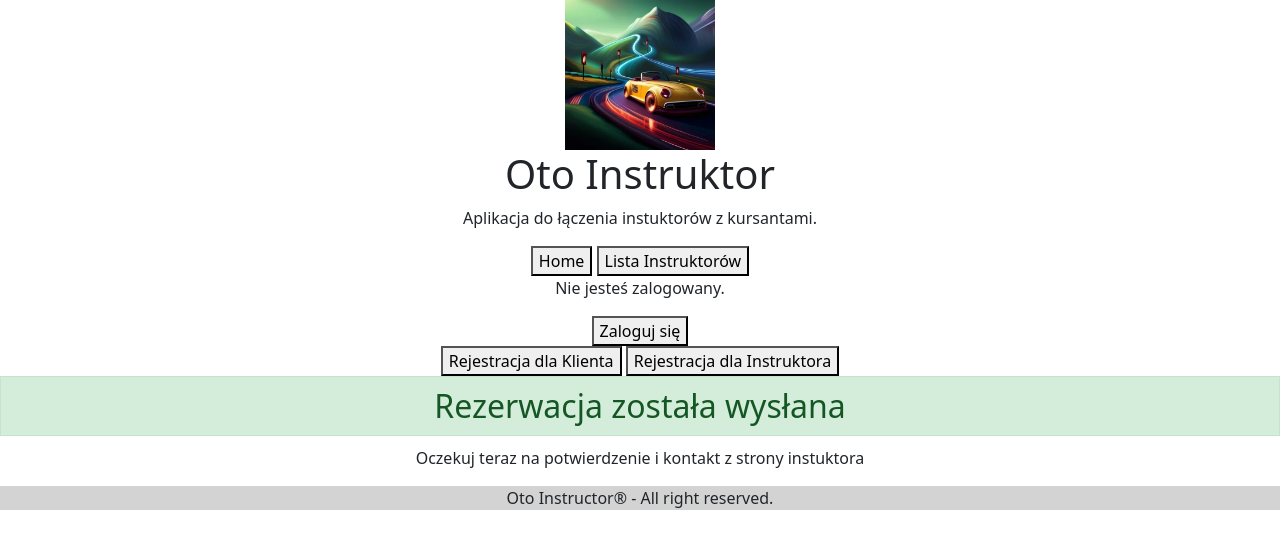
After one commit to TheRizzy/Oto_Instruktor, a Django app: page /confirmation/ in a window 1280 px wide. The commit adds this page. Shown: the top 549 px of the page. Run offline with Django 4.2, Linux system fonts and the light colour scheme; some libraries are stand-ins or nearby versions.

Commit message:
Add reservation and confirm/reject for instructors

```diff
--- a/Oto_Instruktor_project/Oto_Instruktor_project/urls.py
+++ b/Oto_Instruktor_project/Oto_Instruktor_project/urls.py
@@ -29,10 +29,11 @@ urlpatterns = [
     path('instructors_list/', ex_views.instructorListView.as_view(), name='instructors_list'),
     path('instructor_profile/<int:pk>/', ex_views.InstructorProfileView.as_view(), name='instructor_profile'),
     path('instructor_detail/<int:pk>', ex_views.InstructorDetailView.as_view(), name='instructor_detail'),
-    path('instructor_add_availability/', ex_views.AddAvailabilityView.as_view(), name='instructor_add_availability'),
-    path('instructor_availability/', ex_views.InstructorAvailabilityView.as_view(), name='instructor_availability_view'),
+    path('instructor_availability/', ex_views.AddAvailabilityView.as_view(), name='instructor_availability'),
     path('reserve_availability/<int:availability_id>/', ex_views.ReserveAvailabilityView.as_view(), name='reserve_availability'),
-
-
+    path('confirmation/', ex_views.ConfirmationView.as_view(), name='confirmation'),
+    path('instructor_reservations/', ex_views.InstructorReservationView.as_view(), name='instructor_reservations'),
+    path('instructor_confirm_reservation/<int:pk>', ex_views.InstructorConfirmReservationView.as_view(), name='instructor_confirm_reservation'),
+    path('instructor_reject_reservation/<int:pk>', ex_views.InstructorRejectReservationView.as_view(), name='instructor_reject_reservation'),
 
 ]
--- a/Oto_Instruktor_project/driving_instructor/models.py
+++ b/Oto_Instruktor_project/driving_instructor/models.py
@@ -49,6 +49,3 @@ class Reservation(models.Model):
     end_time = models.TimeField()
     comment = models.TextField(blank=True, null=True)
     is_confirmed = models.BooleanField(default=False)
-
-    def __str__(self):
-        return f"Reservation by {self.user.username} on {self.date} from {self.start_time} to {self.end_time}"
--- a/Oto_Instruktor_project/driving_instructor/templates/driving_instructor/base.html
+++ b/Oto_Instruktor_project/driving_instructor/templates/driving_instructor/base.html
@@ -30,6 +30,10 @@
             margin-bottom: 10px;
         }
 
+        footer{
+            background-color:lightgrey;
+        }
+
         {% block style %}
 
         {% endblock style %}
@@ -47,8 +51,8 @@
             <a href="{% url 'logout' %}"><button>Wyloguj się</button></a>
                 <!-- Here need add check if user is instructor - if true:  -->
                 <a href="{% url 'instructor_profile' user.pk %}"><button>Edytuj swój profil</button></a>
-                <a href="{% url 'instructor_add_availability'%}"><button>Edytuj swoją dostępność</button></a>
-                <a href="{% url 'instructor_availability_view'%}"><button>Zobacz dodaną dostępność</button></a>
+                <a href="{% url 'instructor_availability'%}"><button>Edytuj swoją dostępność</button></a>
+                <a href="{% url 'instructor_reservations'%}"><button>Zobacz swoje rezerwację</button></a>
 
         {% else %}
             <br>
@@ -69,4 +73,9 @@
         // {% endblock script %}
         </script>
     </body>
+
+    <footer>
+        <p>Oto Instructor® - All right reserved. </p>
+    </footer>
+
 </html>
--- /dev/null
+++ b/Oto_Instruktor_project/driving_instructor/templates/driving_instructor/confirmationView.html
@@ -0,0 +1,21 @@
+{% extends "driving_instructor/base.html" %}
+
+{% block style %}
+
+h2{
+    background-color: #d4edda;
+    color: #155724;
+    border: 1px solid #c3e6cb;
+    padding: 10px;
+    margin-bottom: 10px;
+}
+
+{% endblock %}
+
+{% block content %}
+
+<h2>Rezerwacja została wysłana</h1>
+<p>Oczekuj teraz na potwierdzenie i kontakt z strony instuktora</p>
+
+
+{% endblock %}
--- a/Oto_Instruktor_project/driving_instructor/templates/driving_instructor/instructorsListView.html
+++ b/Oto_Instruktor_project/driving_instructor/templates/driving_instructor/instructorsListView.html
@@ -12,7 +12,7 @@
                 <strong>Zakres pracy:</strong> {{ instructor.work_region }}<br>
                 <strong>Cena za 1 godzinę jazdy:</strong> {{ instructor.hourly_rate }} PLN<br>
                 <button><a href="{% url 'instructor_detail' instructor.pk %}">Szczegóły</a></button><br>
-                <button><a href="#">Rezerwuj zajęcia (funkcjonalność zostanie dodana w przyszłości)</a></button>
+                <hr>
             </li>
         {% empty %}
             <li>Brak instruktorów.</li>
--- a/Oto_Instruktor_project/driving_instructor/views.py
+++ b/Oto_Instruktor_project/driving_instructor/views.py
@@ -1,5 +1,5 @@
 from django.forms.models import BaseModelForm
-from django.shortcuts import render, redirect
+from django.shortcuts import render, redirect, get_object_or_404
 from django.http import HttpResponse
 from django.urls import reverse, reverse_lazy
 from django.views import View
@@ -8,7 +8,7 @@ from django.contrib import messages
 from django.contrib.auth.views import LoginView, LogoutView
 from django.contrib.auth.mixins import LoginRequiredMixin
 from .models import User, Instructor, InstructorProfile, Availability, Reservation
-from .forms import RegisterInstructorForm, RegisterClientForm, InstructorProfileForm, ReservationForm, AvailabilityForm, ReservationForm
+from .forms import RegisterInstructorForm, RegisterClientForm, InstructorProfileForm, ReservationForm, AvailabilityForm, ReservationForm, ConfirmationForm
 from django.contrib.auth.decorators import login_required
 from django.utils import timezone
 
@@ -140,24 +140,39 @@ class InstructorProfileView(LoginRequiredMixin, UpdateView):
 class InstructorDetailView(DetailView):
     model = InstructorProfile
     template_name = 'driving_instructor/instructorDetail.html'
-    context_object_name = 'instructor'
 
+    def get_context_data(self, **kwargs):
+        context = super().get_context_data(**kwargs)
+
+        instructor_profile = InstructorProfile.objects.get(pk=self.kwargs['pk'])
+
+        instructor = Instructor.objects.get(pk=self.kwargs['pk'])
+        availabilities = Availability.objects.filter(instructor=instructor, date__gte=timezone.now().date())
+
+        context['instructor'] = instructor_profile
+        context['availabilities'] = availabilities
+
+        return context
 
 
 
 class AddAvailabilityView(LoginRequiredMixin, View):
-    template_name = 'driving_instructor/instructorAddAvailabilityView.html'
+    template_name = 'driving_instructor/instructorAvailabilityView.html'
     form_class = AvailabilityForm
 
     def get(self, request):
         form = self.form_class()
-        return render(request, self.template_name, {'form': form})
+        instructor = Instructor.objects.get(user=request.user)
+
+        # Get availabilities assigned to instructor
+        availabilities = Availability.objects.filter(instructor=instructor, date__gte=timezone.now().date())
+        return render(request, self.template_name, {'form': form, 'availabilities': availabilities})
 
     def post(self, request):
         form = self.form_class(request.POST)
+        # Get login instructor
+        instructor = Instructor.objects.get(user=request.user)
         if form.is_valid():
-            # Get login instructor
-            instructor = Instructor.objects.get(user=request.user)
 
             # Get data from form
             date = form.cleaned_data['date']
@@ -168,20 +183,11 @@ class AddAvailabilityView(LoginRequiredMixin, View):
             availability = Availability(instructor=instructor, date=date, start_time=start_time, end_time=end_time)
             availability.save()
             messages.success(self.request, 'Dostępność została pomyślnie dodana.')
-            return redirect('instructor_add_availability')
-        return render(request, self.template_name, {'form': form})
+            return redirect('instructor_availability')
 
-
-class InstructorAvailabilityView(LoginRequiredMixin, View):
-    template_name = 'driving_instructor/instructorAvailabilityView.html'
-
-    def get(self, request):
-        # Get login
-        instructor = Instructor.objects.get(user=request.user)
-
-        # Get availabilities assigned to instructor
         availabilities = Availability.objects.filter(instructor=instructor, date__gte=timezone.now().date())
-        return render(request, self.template_name, {'availabilities': availabilities})
+        messages.error(self.request, 'Bład podczas zapisu informacj.')
+        return render(request, self.template_name, {'form': form, 'availabilities': availabilities})
 
 
 class ReserveAvailabilityView(LoginRequiredMixin, View):
@@ -201,33 +207,83 @@ class ReserveAvailabilityView(LoginRequiredMixin, View):
             reservation.user = request.user
             reservation.instructor = availability.instructor
             reservation.save()
-            return redirect('home')
+            return redirect('home') #change to redirect to some success url
         return render(request, self.template_name, {'form': form, 'availability': availability})
 
 
-# @login_required
-# def instructor_detail(request, instructor_id):
-#     # Wyświetlenie szczegółów instruktora, wraz z wolnymi terminami zajęć
+class ReserveAvailabilityView(FormView):
+    template_name = 'driving_instructor/reserveAvailability.html'
+    form_class = ReservationForm
+
+    def get_context_data(self, **kwargs):
+        context = super().get_context_data(**kwargs)
+        availability_id = self.kwargs['availability_id']
+        availability = Availability.objects.get(pk=availability_id)
+        context['availability'] = availability
+        return context
+
+    def form_valid(self, form):
+        availability_id = self.kwargs['availability_id']
+        availability = Availability.objects.get(pk=availability_id)
+
+        # Getting data from form
+        instructor = availability.instructor
+        user = self.request.user
+        date = availability.date
+        start_time = availability.start_time
+        end_time = availability.end_time
+        comment = form.cleaned_data['comment']
+
+        # Create new object Reservation and save to db
+        reservation = Reservation(instructor=instructor, user=user, date=date, start_time=start_time, end_time=end_time, comment=comment)
+        reservation.save()
+
+        return redirect('confirmation')  # Where redirect after successfully reservation?
 
 
+class ConfirmationView(TemplateView):
+    template_name = 'driving_instructor/confirmationView.html'
 
-# @login_required
-# def make_reservation(request, instructor_id, date, start_time, end_time):
-#     if request.method == 'POST':
-#         form = ReservationForm(request.POST)
-#         if form.is_valid():
-#             # Obsługa zapisu rezerwacji
-#     else:
-#         # Wyświetlenie formularza do rezerwacji zajęć
 
-# @login_required
-# def instructor_reservations(request, instructor_id):
-#     # Wyświetlenie listy rezerwacji dla danego instruktora
+class InstructorReservationView(FormView):
+    template_name = 'driving_instructor/instructorReservationsView.html'
+    form_class = ConfirmationForm
+    success_url = reverse_lazy('instructor_reservations')
 
-# @login_required
-# def confirm_reservation(request, reservation_id):
-#     # Obsługa potwierdzenia rezerwacji przez instruktora
 
-# @login_required
-# def reject_reservation(request, reservation_id):
-#     # Obsługa odrzucenia rezerwacji przez instruktora
+    def get_context_data(self, **kwargs):
+        context = super().get_context_data(**kwargs)
+        context['reservations'] = Reservation.objects.filter(
+            instructor=self.request.user.instructor,
+            is_confirmed=False
+        )
+        return context
+
+    def form_valid(self, form):
+        reservation_id = form.cleaned_data['reservation_id']
+        reservation = Reservation.objects.get(pk=reservation_id)
+        action = form.cleaned_data['action']
+
+        if action == 'confirm':
+            reservation.is_confirmed = True
+            reservation.save()
+        elif action == 'reject':
+            reservation.delete()
+
+        return super().form_valid(form)
+
+
+class InstructorConfirmReservationView(View):
+
+    def post(self, request, pk):
+        reservation = get_object_or_404(Reservation, pk=pk, instructor=request.user.instructor, is_confirmed=False)
+        reservation.is_confirmed = True
+        reservation.save()
+        return redirect('instructor_reservations')
+
+class InstructorRejectReservationView(View):
+
+    def post(self, request, pk):
+        reservation = get_object_or_404(Reservation, pk=pk, instructor=request.user.instructor, is_confirmed=False)
+        reservation.delete()
+        return redirect('instructor_reservations')
```
Also changed, not shown: Oto_Instruktor_project/driving_instructor/forms.py (+7 -1 lines), Oto_Instruktor_project/driving_instructor/templates/driving_instructor/instructorAddAvailabilityView.html (deleted, +0 -21 lines), Oto_Instruktor_project/driving_instructor/templates/driving_instructor/instructorAvailabilityView.html (+17 -1 lines), Oto_Instruktor_project/driving_instructor/templates/driving_instructor/instructorDetail.html (+15 -4 lines), Oto_Instruktor_project/driving_instructor/templates/driving_instructor/instructorReservationsView.html (added, +28 -0 lines), Oto_Instruktor_project/driving_instructor/templates/driving_instructor/reserveAvailability.html (+4 -4 lines).
